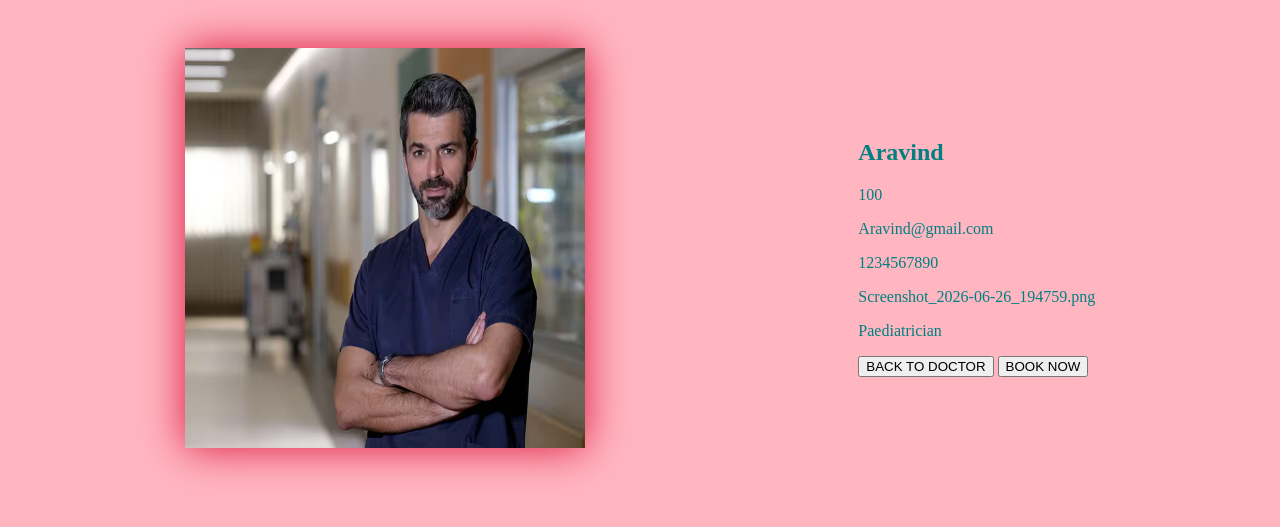
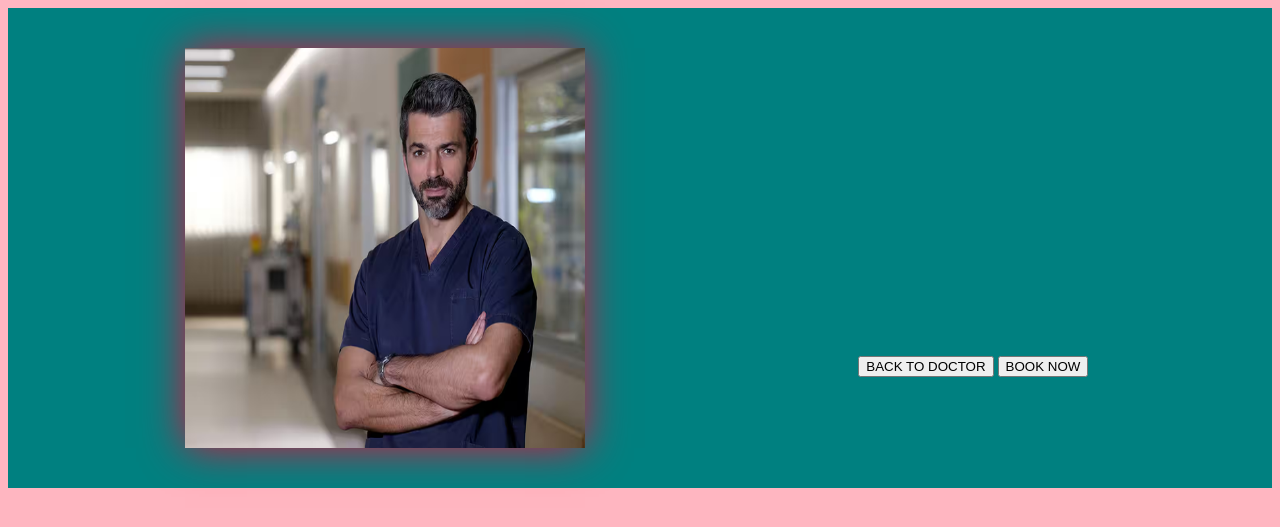
Before and after one commit to karthikha07prajjeeth-cloud/DJANGO-BASED-DOCTOR-APPOINTMENT-SYSTEM, a Django app: page /product_detail/1 in a window 1280 px wide. Shown: the top 527 px of the page. Run offline with Django 5.2, Linux system fonts and the light colour scheme; data comes from the database, SQL or seed files in the repository.

```diff
--- a/app/templates/product_detail.html
+++ b/app/templates/product_detail.html
@@ -8,7 +8,7 @@
     <link rel="stylesheet" href="{% static 'css/product_detail.css' %}">
 </head>
 <body>
-    <div class="container">
+    <div class="container" style="background-color: teal;" >
         <img src="{{ d.doctor_image.url }}" alt="">
         <div class="content">
             <h2>{{ d.doctor_name }}</h2>
```
